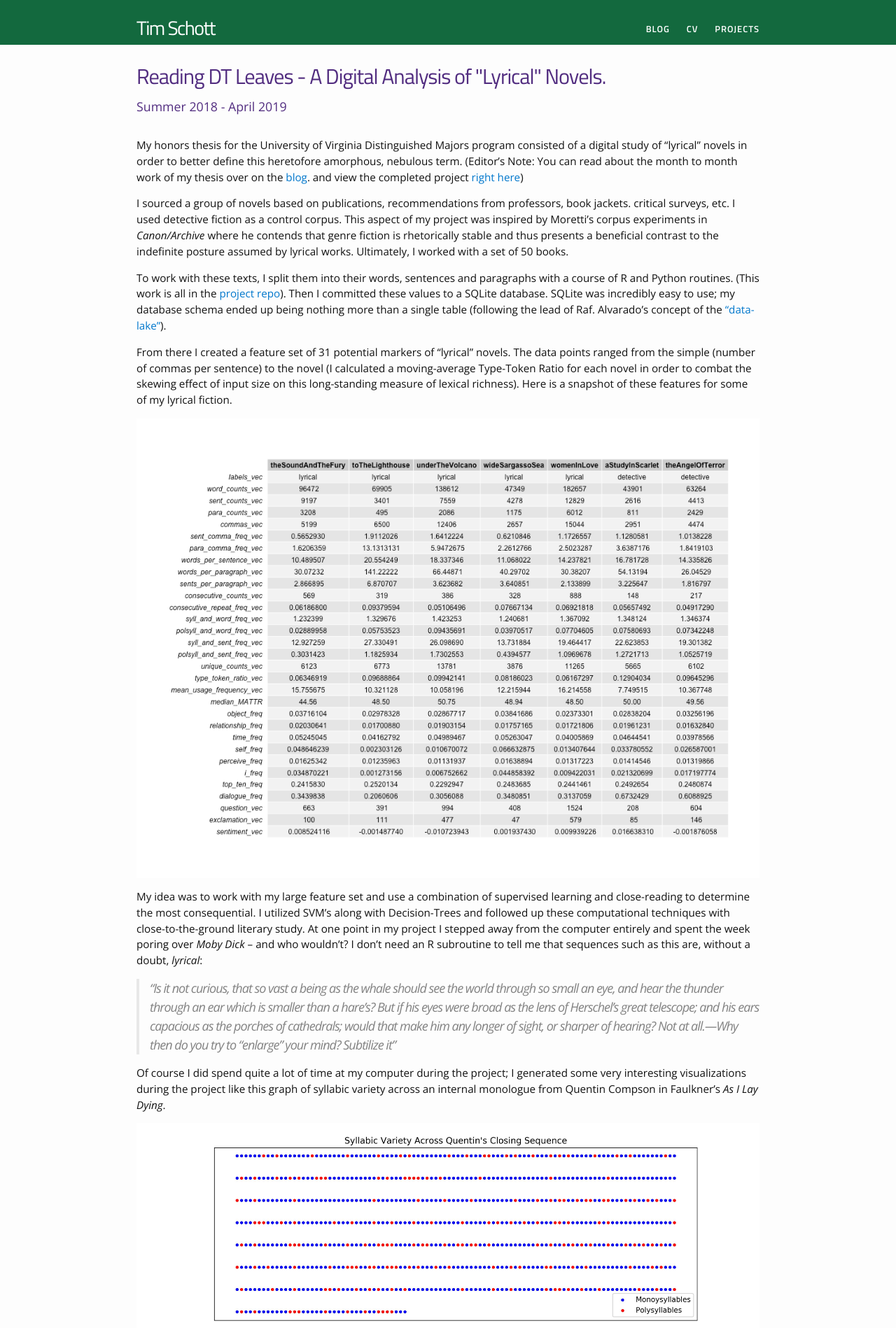
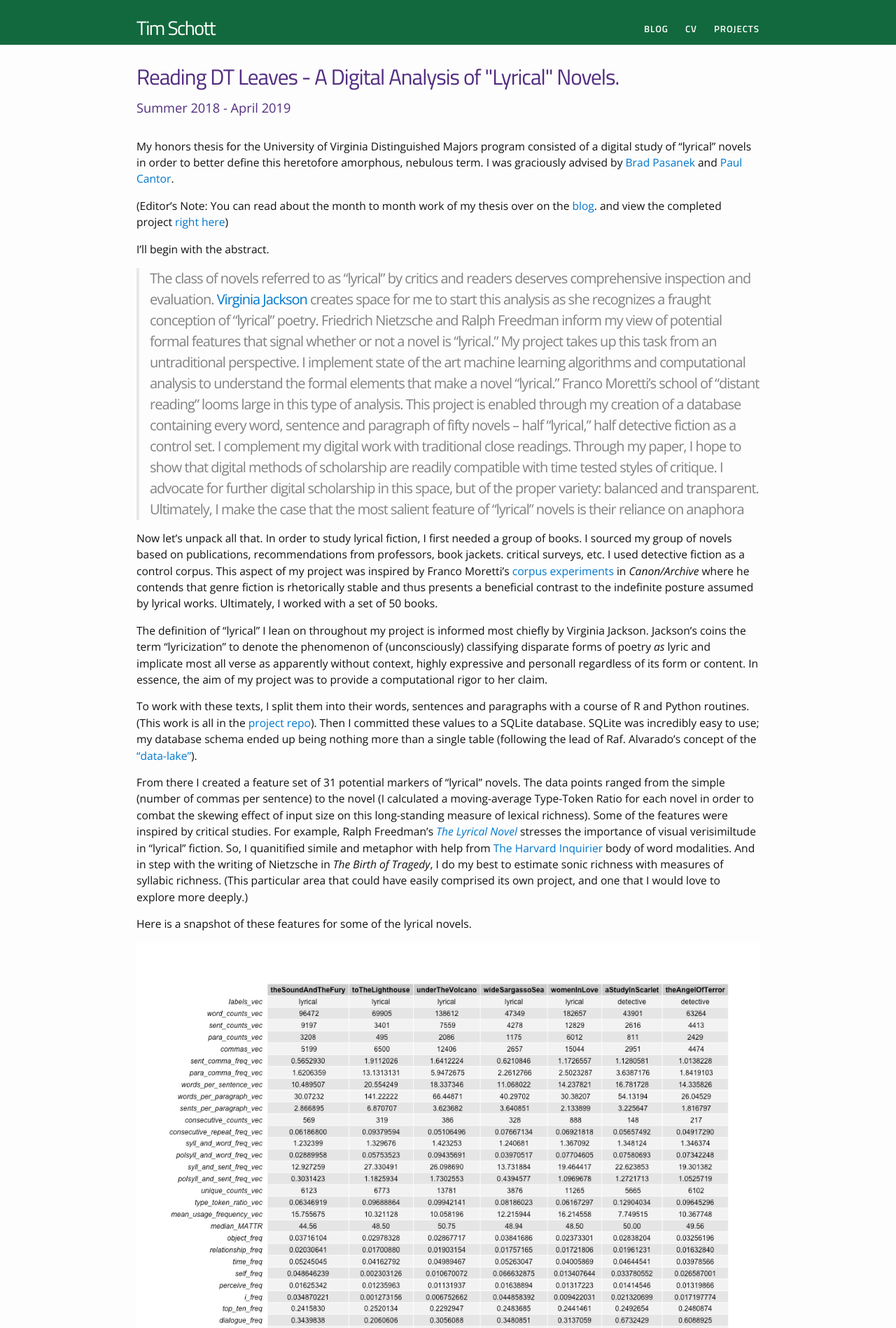
Before and after one commit to timschott/timschott.github.io, a Jekyll site: the page built from projects/dtleaves.md, in a window 1280 px wide. Shown: the top 1898 px of the page at 70% size. Built offline with Jekyll 4.4.1, drawn with Linux system fonts in a browser that asks for light colours; some of the changed text lies outside the part shown.

Commit message:
update post links

```diff
--- a/_sass/_base.scss
+++ b/_sass/_base.scss
@@ -141,9 +141,8 @@ blockquote {
     color: $grey-color;
     border-left: 4px solid $grey-color-light;
     padding-left: $spacing-unit / 2;
-    font-size: 18px;
+    font-size: 20px;
     letter-spacing: -1px;
-    font-style: italic;
 
     > :last-child {
         margin-bottom: 0;
--- a/css/main.scss
+++ b/css/main.scss
@@ -7,7 +7,7 @@
 
 // Our variables
 $base-font-family: 'Open Sans', Helvetica, Arial, sans-serif;
-$base-font-size:   .95em;
+$base-font-size:   .975em;
 $small-font-size:  $base-font-size * 0.875;
 $base-line-height: 1.5;
 
--- a/projects/dtleaves.md
+++ b/projects/dtleaves.md
@@ -6,17 +6,47 @@ date: 2019-04-14
 plaindate: Summer 2018 - April 2019
 ---
 
-My honors thesis for the University of Virginia Distinguished Majors program consisted of a digital study of "lyrical" novels in order to better define this heretofore amorphous, nebulous term. (Editor's Note: You can read about the month to month work of my thesis over on the [blog](/blog). and view the completed project [right here](/blog/2019-04-12-thesis-is-done.md))
+My honors thesis for the University of Virginia Distinguished Majors program consisted of a digital study of "lyrical" novels in order to better define this heretofore amorphous, nebulous term. I was graciously advised by [Brad Pasanek](https://english.as.virginia.edu/people/profile/bmp7e) and [Paul Cantor](https://english.as.virginia.edu/people/profile/pac2j).
 
-I sourced a group of novels based on publications, recommendations from professors, book jackets. critical surveys, etc. I used detective fiction as a control corpus. This aspect of my project was inspired by Moretti’s corpus experiments in *Canon/Archive* where he contends that genre fiction is rhetorically stable and thus presents a beneficial contrast to the indefinite posture assumed by lyrical works. Ultimately, I worked with a set of 50 books.
+(Editor's Note: You can read about the month to month work of my thesis over on the [blog](/blog). and view the completed project [right here](/blog/2019/04/thesis-is-done))
+
+I'll begin with the abstract.
+>The class of novels referred to as “lyrical” by critics and readers deserves
+>comprehensive inspection and evaluation. [Virginia Jackson](https://www.faculty.uci.edu/profile.cfm?faculty_id=5852) creates space for me to
+>start this analysis as she recognizes a fraught conception of “lyrical” poetry.
+Friedrich Nietzsche and Ralph Freedman inform my view of potential formal features
+>that signal whether or not a novel is “lyrical.” My project takes up this task from
+>an untraditional perspective. I implement state of the art machine learning
+>algorithms and computational analysis to understand the formal elements that make a
+>novel “lyrical.” Franco Moretti’s school of “distant reading” looms large in this
+>type of analysis. This project is enabled through my creation of a database
+>containing every word, sentence and paragraph of fifty novels – half “lyrical,”
+>half detective fiction as a control set. I complement my digital work with
+>traditional close readings. Through my paper, I hope to show that digital methods
+>of scholarship are readily compatible with time tested styles of critique. I
+>advocate for further digital scholarship in this space, but of the proper variety:
+>balanced and transparent. Ultimately, I make the case that the most salient feature
+>of “lyrical” novels is their reliance on anaphora
+
+Now let's unpack all that. In order to study lyrical fiction, I first needed a group of books. I sourced my group of novels based on publications, recommendations from professors, book jackets. critical surveys, etc. I used detective fiction as a control corpus. This aspect of my project was inspired by Franco Moretti’s [corpus experiments](https://litlab.stanford.edu/LiteraryLabPamphlet1.pdf) in *Canon/Archive* where he contends that genre fiction is rhetorically stable and thus presents a beneficial contrast to the indefinite posture assumed by lyrical works. Ultimately, I worked with a set of 50 books.
+
+The definition of "lyrical" I lean on throughout my project is informed most chiefly by Virginia Jackson. Jackson's coins the term "lyricization" to denote the phenomenon of (unconsciously) classifying disparate forms of poetry *as* lyric and implicate most all verse as apparently without context, highly expressive and personall regardless of its form or content. In essence, the aim of my project was to provide a computational rigor to her claim.
 
 To work with these texts, I split them into their words, sentences and paragraphs with a course of R and Python routines. (This work is all in the [project repo](https://github.com/timschott/dmp/tree/master/scriptsAndDatabase/lyrical_clean)). Then I committed these values to a SQLite database. SQLite was incredibly easy to use; my database schema ended up being nothing more than a single table (following the lead of Raf. Alvarado's concept of the ["data-lake"](http://transducer.ontoligent.com/?page_id=326)).
 
-From there I created a feature set of 31 potential markers of “lyrical” novels. The data points ranged from the simple (number of commas per sentence) to the novel (I calculated a moving-average Type-Token Ratio for each novel in order to combat the skewing effect of input size on this long-standing measure of lexical richness). Here is a snapshot of these features for some of my lyrical fiction.
+From there I created a feature set of 31 potential markers of “lyrical” novels. The data points ranged from the simple (number of commas per sentence) to the novel (I calculated a moving-average Type-Token Ratio for each novel in order to combat the skewing effect of input size on this long-standing measure of lexical richness). Some of the features were inspired by critical studies. For example, Ralph Freedman's [*The Lyrical Novel*](https://www.amazon.com/Lyrical-Novel-Studies-Virginia-Hermann/dp/0691012679) stresses the importance of visual verisimiltude in "lyrical" fiction. So, I quanitified simile and metaphor with help from [The Harvard Inquirier](http://www.wjh.harvard.edu/~inquirer/) body of word modalities. And in step with the writing of Nietzsche in *The Birth of Tragedy*, I do my best to estimate sonic richness with measures of syllabic richness. (This particular area that could have easily comprised its own project, and one that I would love to explore more deeply.)
+
+Here is a snapshot of these features for some of the lyrical novels.
 
 <img src="/images/data_points_4.png" alt="31 features across a subset of lyrical works">
 
-My idea was to work with my large feature set and use a combination of supervised learning and close-reading to determine the most consequential. I utilized SVM's along with Decision-Trees and followed up these computational techniques with close-to-the-ground literary study. At one point in my project I stepped away from the computer entirely and spent the week poring over *Moby Dick* -- and who wouldn't? I don't need an R subroutine to tell me that sequences such as this are, without a doubt, *lyrical*:
+My idea was to leverage this large feature set and use a combination of supervised learning and close-reading to determine the most consequential. Regarding the former, I built a SVM using the two most extreme variables from an initial trial run. The levels "anaphora-frequency" and "perception-frequency" across my corpus were placed into this model. I used “Leave-One-Out-Cross-Validation” (LOOCV) and a cost parameter of 2.5 to the tune of 84% accuracy. Just as exciting as these results was an investigation into the different works that my classifer pinned in the wrong category.
+
+<img src="/images/bad_books.png" alt="The incorrectly classified books">
+
+After this process, I close read my text with my feature set in hand, looking for interesting phenomenon and whether or not my computationally generated metrics fraternized with the reality of the text itself. For example, I compare *Lolita* and *Pale Fire* and I also examine the prose of *To The Lighthouse*.
+
+At one point in my project I stepped away from the computer entirely and spent the week poring over *Moby Dick* -- and who wouldn't? I don't need an R subroutine to tell me that sequences such as this are, without a doubt, *lyrical*:
 
 >“Is it not curious, that so vast a being as the whale should see the world through
 > so small an eye, and hear the thunder through an ear which is smaller than a
@@ -30,6 +60,8 @@ Of course I did spend quite a lot of time at my computer during the project; I g
 
 <img src="/images/quent.jpg" alt="Quentin Compson's syllabic profile">
 
-Ultimately, I conclude that the most consequential marker of a lyrical novel is the presence and continued invocation of anaphora.
+Ultimately, I conclude that the most consequential marker of a lyrical novel is the presence and continued invocation of anaphora. In turn, I engender broad discussions about canonization, genre and form—and questions that which lurks deep beneath the glossy surface of the celebrated novels we cling to.
+
+The work carried out in my project injects empiricism and rigor into the claims we make about books. I cleaned a reusable corpus of canonical texts and packaged their rhetorical units in a relational database for future study. I incorporated the ideas of critical theorists. I calculated remarkably minute yet consequential markers of syntax and style in the novel. I focused attention on the invocation of anaphora and demonstrated that this measure is indicative of lyricality in novels.
 
 My thesis modulates between digital sleuthing and the more traditional type of literary study one would expect when approaching an English thesis. I relished leveraging these different modes of investigation towards a common goal. I think the combination generated my project's efficacy.
```
Also changed, not shown: projects/sbotus.md (+4 -2 lines), projects/wapo.md (+2 -5 lines), images/bad_books.png (added).
